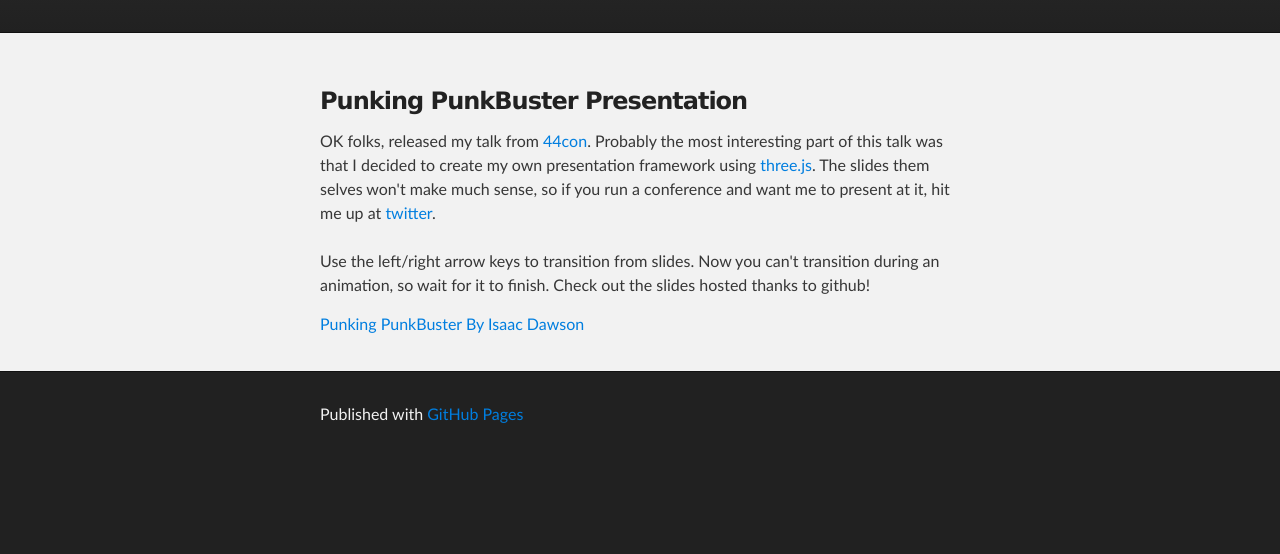
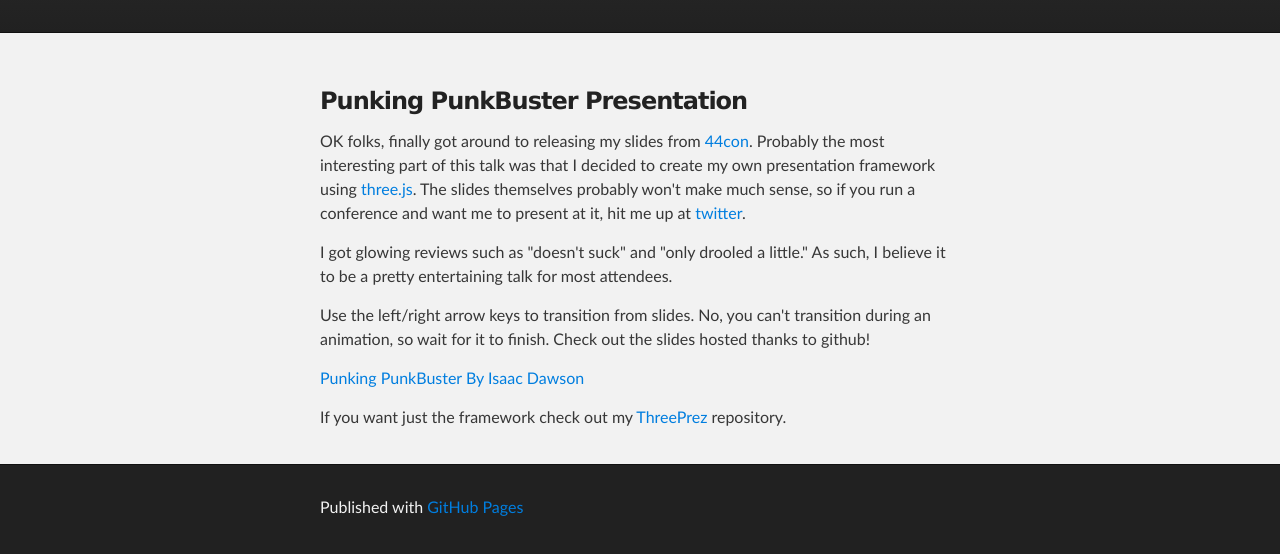
Before and after one commit to wirepair/wirepair.github.com, a plain HTML site: page index.html in a window 1280 px wide. Shown: the part 240-794 px from the top of the page. Drawn offline with Linux system fonts and the light colour scheme.

Commit message:
Replace master branch with page content via GitHub

```diff
--- a/index.html
+++ b/index.html
@@ -30,10 +30,15 @@
         <h3>
 <a name="punking-punkbuster-presentation" class="anchor" href="#punking-punkbuster-presentation"><span class="octicon octicon-link"></span></a>Punking PunkBuster Presentation</h3>
 
-<p>OK folks, released my talk from <a href="http://www.44con.com">44con</a>. Probably the most interesting part of this talk was that I decided to create my own presentation framework using <a href="http://threejs.org">three.js</a>. The slides them selves won't make much sense, so if you run a conference and want me to present at it, hit me up at <a href="https://twitter.com/_wirepair">twitter</a>.<br><br>
-Use the left/right arrow keys to transition from slides. Now you can't transition during an animation, so wait for it to finish. Check out the slides hosted thanks to github!</p>
+<p>OK folks, finally got around to releasing my slides from <a href="http://www.44con.com">44con</a>. Probably the most interesting part of this talk was that I decided to create my own presentation framework using <a href="http://threejs.org">three.js</a>. The slides themselves probably won't make much sense, so if you run a conference and want me to present at it, hit me up at <a href="https://twitter.com/_wirepair">twitter</a>.</p>
+
+<p>I got glowing reviews such as "doesn't suck" and "only drooled a little." As such, I believe it to be a pretty entertaining talk for most attendees.</p>
+
+<p>Use the left/right arrow keys to transition from slides. No, you can't transition during an animation, so wait for it to finish. Check out the slides hosted thanks to github!</p>
 
 <p><a href="http://wirepair.github.com/pbslides/slides.html">Punking PunkBuster By Isaac Dawson</a></p>
+
+<p>If you want just the framework check out my <a href="https://github.com/wirepair/ThreePrez/">ThreePrez</a> repository.</p>
       </section>
     </div>
 
--- a/params.json
+++ b/params.json
@@ -1 +1 @@
-{"name":"wirepair's RE'ing & Security Bloggie blog","tagline":"yet another blog...","body":"### Punking PunkBuster Presentation\r\n\r\nOK folks, released my talk from [44con](http://www.44con.com). Probably the most interesting part of this talk was that I decided to create my own presentation framework using [three.js](http://threejs.org). The slides them selves won't make much sense, so if you run a conference and want me to present at it, hit me up at [twitter](https://twitter.com/_wirepair).<br>\r\n<br>\r\nUse the left/right arrow keys to transition from slides. Now you can't transition during an animation, so wait for it to finish. Check out the slides hosted thanks to github!\r\n\r\n[Punking PunkBuster By Isaac Dawson](http://wirepair.github.com/pbslides/slides.html)\r\n","google":"","note":"Don't delete this file! It's used internally to help with page regeneration."}
+{"name":"wirepair's RE'ing & Security Bloggie blog","tagline":"yet another blog...","body":"### Punking PunkBuster Presentation\r\n\r\nOK folks, finally got around to releasing my slides from [44con](http://www.44con.com). Probably the most interesting part of this talk was that I decided to create my own presentation framework using [three.js](http://threejs.org). The slides themselves probably won't make much sense, so if you run a conference and want me to present at it, hit me up at [twitter](https://twitter.com/_wirepair).\r\n\r\nI got glowing reviews such as \"doesn't suck\" and \"only drooled a little.\" As such, I believe it to be a pretty entertaining talk for most attendees.\r\n\r\nUse the left/right arrow keys to transition from slides. No, you can't transition during an animation, so wait for it to finish. Check out the slides hosted thanks to github!\r\n\r\n[Punking PunkBuster By Isaac Dawson](http://wirepair.github.com/pbslides/slides.html)\r\n\r\nIf you want just the framework check out my [ThreePrez](https://github.com/wirepair/ThreePrez/) repository.\r\n","google":"","note":"Don't delete this file! It's used internally to help with page regeneration."}
```
